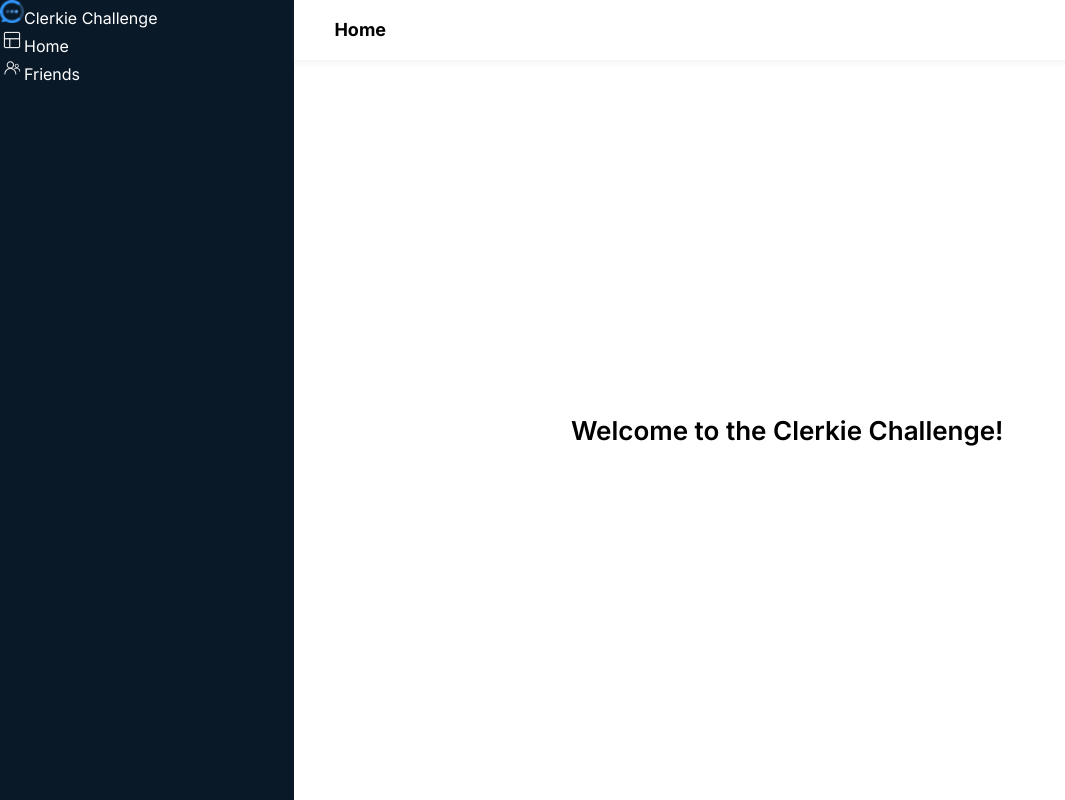
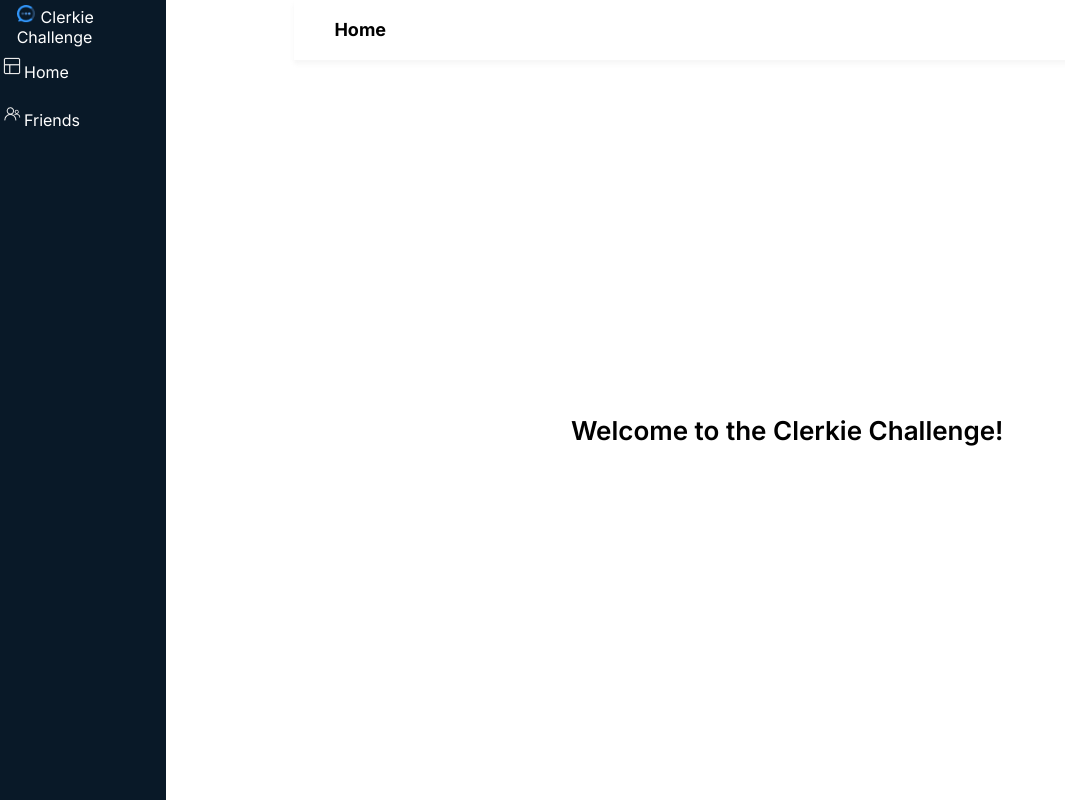
Before and after one commit to davidpedrero/clerkie-challenge, a Next.js app: page / in a window 1280 px wide. Shown: the whole page, without its empty margins (0-1065 px from the left). Built offline with nearby package versions, Linux system fonts and the light colour scheme.

Commit message:
Home page 80% done

```diff
--- a/app/globals.css
+++ b/app/globals.css
@@ -22,7 +22,7 @@ body {
 
 nav {
   position: fixed;
-  width: 23vw;
+  width: 13%;
   height: 100vh;
   left: 0px;
   top: 0px;
--- a/app/layout.js
+++ b/app/layout.js
@@ -26,19 +26,30 @@ export function SideMenu() {
   return (
     <nav>
       <div className={styles.site_title}>
+        <div className={styles.icon_wrapper}>
           <Image
             src="/images/Clerkie.png"
+            alt="Home Icon"
+            // height={22}
+            // width={22}
+            fill={true}
+          />
+        </div>
+        <span>Clerkie Challenge</span>
+      </div>
+      <div className={styles.menuRow1}>
+        <Link href="/">
+          <Image
+            src="/images/Home.png"
             alt="Home Icon"
             height={24}
             width={24}
           />
-        <span>Clerkie Challenge</span>
-      </div>
-      <Link href="/">
-        <Image src="/images/Home.png" alt="Home Icon" height={24} width={24} />
           <span>Home</span>
         </Link>
+      </div>
       <br />
+      <div className={styles.menuRow1}>
         <Link href="/friends">
           <Image
             src="/images/Friends.png"
@@ -48,6 +59,7 @@ export function SideMenu() {
           />
           <span>Friends</span>
         </Link>
+      </div>
     </nav>
   );
 }
--- a/app/layout.module.css
+++ b/app/layout.module.css
@@ -27,5 +27,17 @@
 }
 
 .site_title {
-  margin: ;
+  margin: 3% auto 4% 10%;
+  /* margin: 31px auto 4% 10%; */
 }
+
+.site_title>span {
+  margin-left: 4%;
+}
+
+.icon_wrapper {
+  position: relative;
+  display: inline-block;
+  height: 18px;
+  width: 18px;
+}
```
Lines whose indentation alone changed are shown as unchanged.
